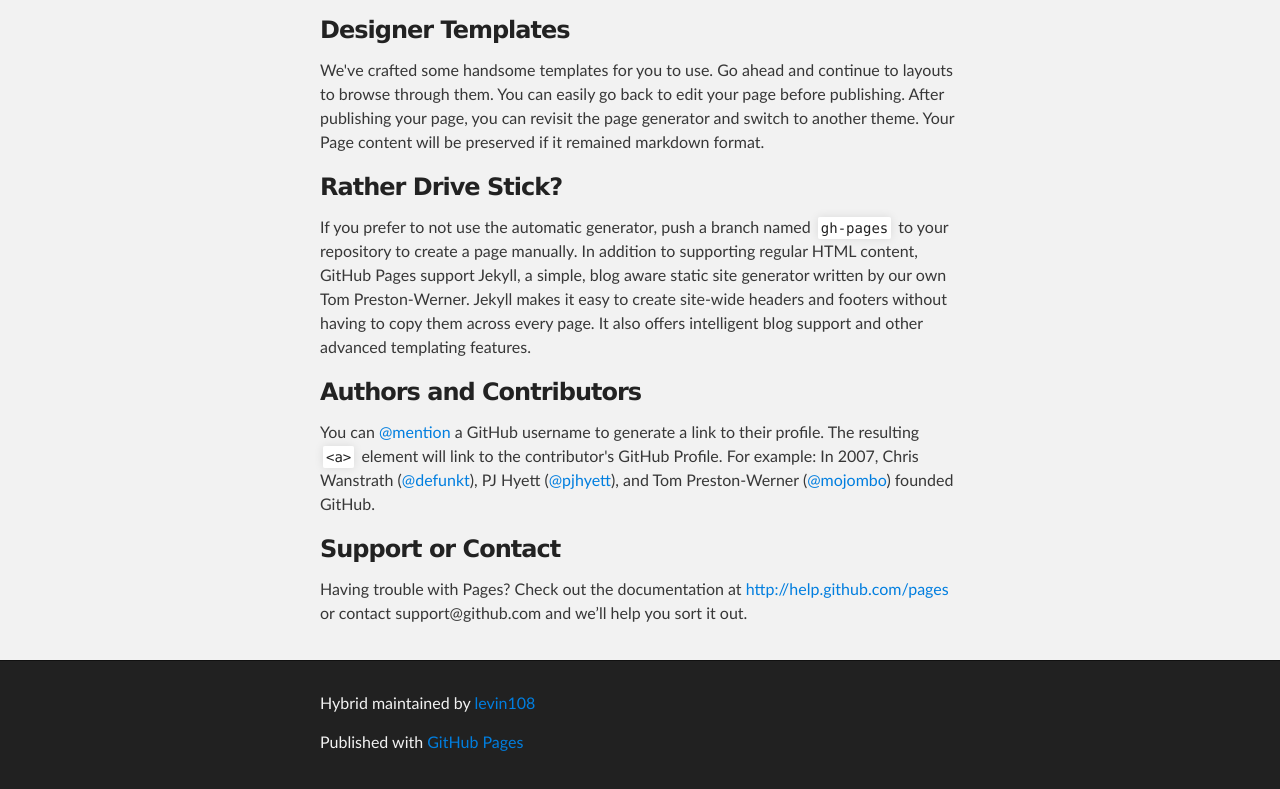
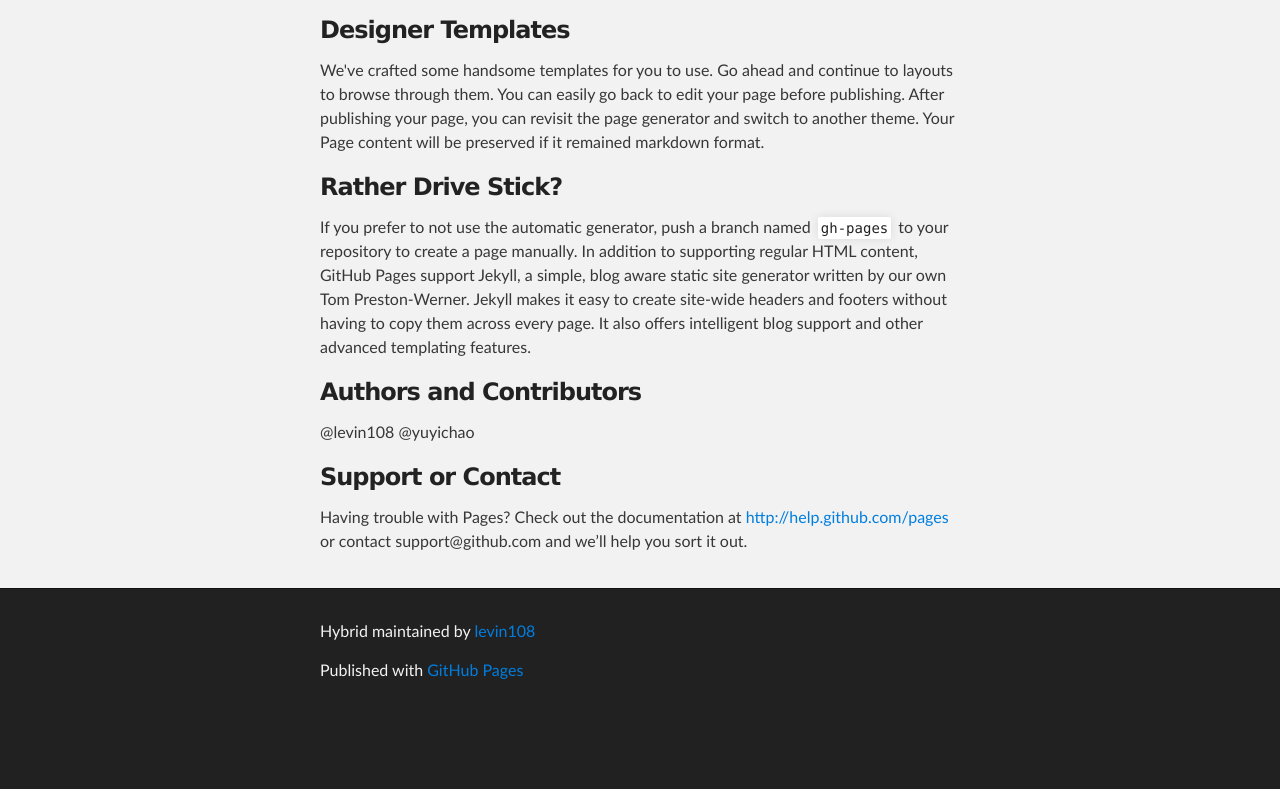
Before and after one commit to levin108/hybrid, a plain HTML site: page index.html in a window 1280 px wide. Shown: the part 603-1392 px from the top of the page. After the commit the page ends 1320 px from the top, so only its background shows below. Drawn offline with Linux system fonts and the light colour scheme.

Commit message:
modified the auther

```diff
--- a/index.html
+++ b/index.html
@@ -52,7 +52,7 @@ $ git checkout gh-pages
 
 <h3>Authors and Contributors</h3>
 
-<p>You can <a href="https://github.com/blog/821" class="user-mention">@mention</a> a GitHub username to generate a link to their profile. The resulting <code>&lt;a&gt;</code> element will link to the contributor's GitHub Profile. For example: In 2007, Chris Wanstrath (<a href="/defunkt" class="user-mention">@defunkt</a>), PJ Hyett (<a href="/pjhyett" class="user-mention">@pjhyett</a>), and Tom Preston-Werner (<a href="/mojombo" class="user-mention">@mojombo</a>) founded GitHub.</p>
+<p>@levin108 @yuyichao</p>
 
 <h3>Support or Contact</h3>
 
```
